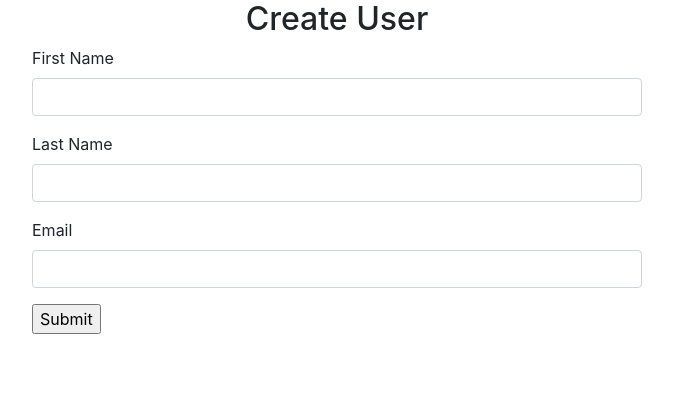
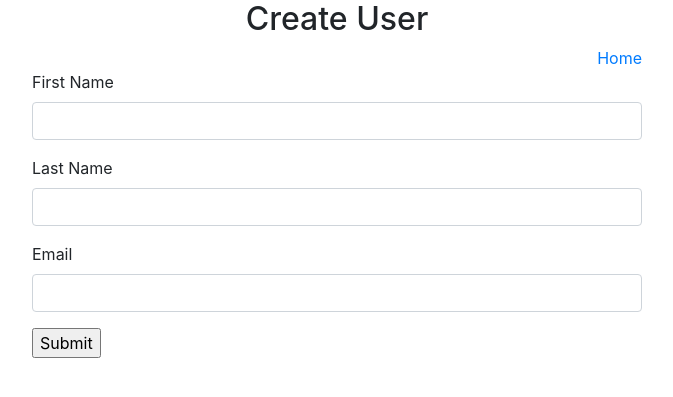
Before and after one commit to breannaparker1991/Users, a Flask app: page /user/new in a window 1280 px wide. Shown: the top 397 px of the page, without its empty margins (303-976 px from the left). Run offline with Flask 2, Linux system fonts and the light colour scheme; some libraries are stand-ins or nearby versions.

Commit message:
finished

```diff
--- a/templates/new.html
+++ b/templates/new.html
@@ -12,8 +12,10 @@
 <body>
   <div>
     <form action="/user/create" method="POST" class="col-6 mx-auto">
-
       <h2 class="text-center">Create User</h2>
+      <div class="text-right">
+        <a href="/user">Home</a>
+      </div>
 
       <div class="form-group">
         <label for="first_name">First Name</label>
```
